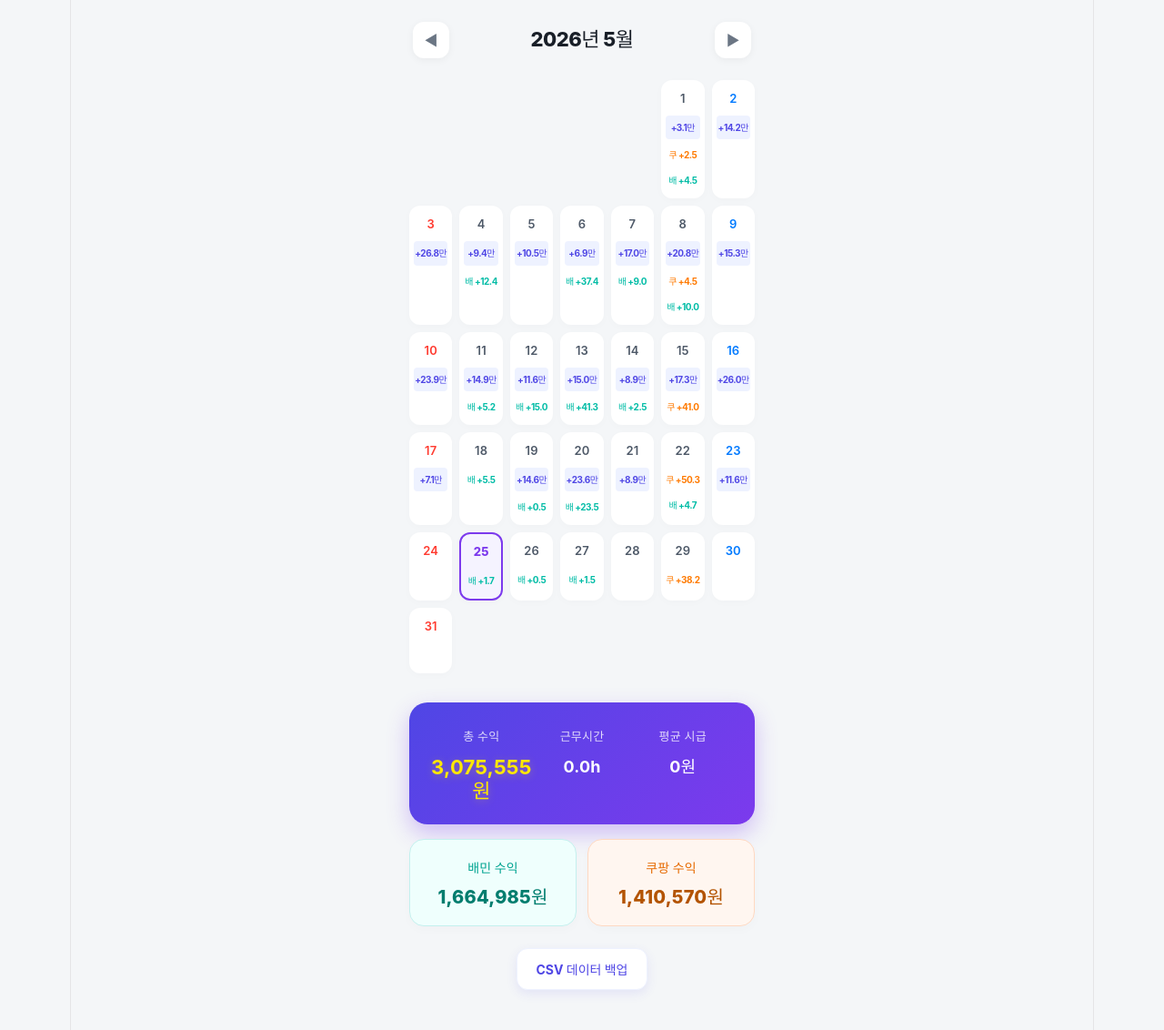
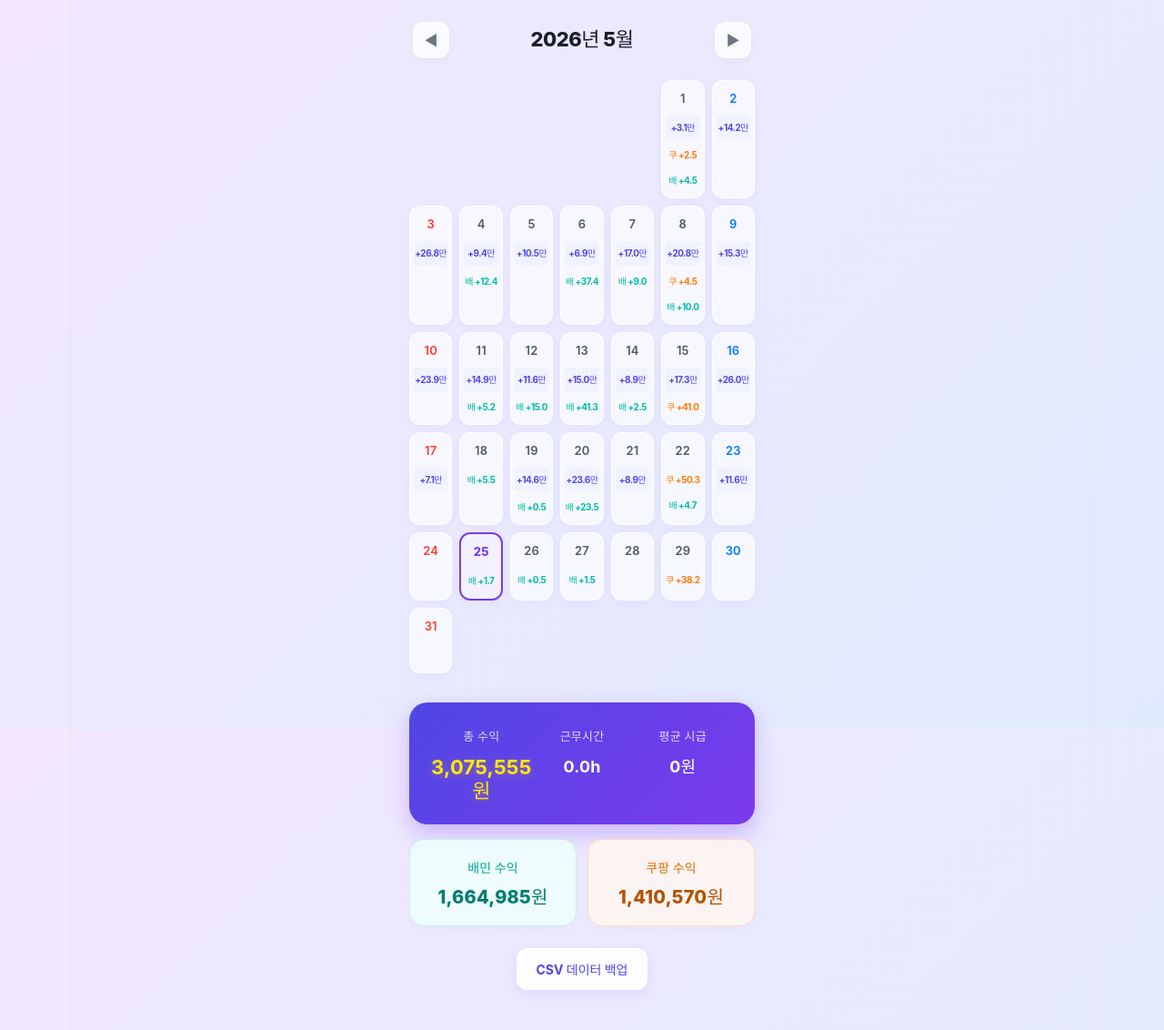
Before and after one commit to ovartang/gagebuddal, a React (Vite) app: page / in a window 1280 px wide. Shown: the top 1132 px of the page at 91% size. Built offline with nearby package versions, Linux system fonts and the light colour scheme; a web font is replaced by a local one.

Commit message:
Update App.css

```diff
--- a/src/App.css
+++ b/src/App.css
@@ -8,7 +8,9 @@
 body {
   margin: 0;
   padding: 0;
-  background: #F4F6F8; /* 살짝 쿨톤이 도는 밝은 배경 */
+  /* 밋밋한 회색을 지우고, 은은하고 화사한 파스텔 그래디언트 적용 */
+  background: linear-gradient(135deg, #F3E8FF 0%, #E0EAFF 100%);
+  background-attachment: fixed; /* 스크롤해도 배경색 고정 */
   color: #333D4B;
   overflow-x: hidden;
 }
@@ -41,22 +43,23 @@ body {
 .nav-btn {
   width: 40px;
   height: 40px;
-  background: #FFFFFF;
+  background: rgba(255, 255, 255, 0.8); /* 반투명 */
+  backdrop-filter: blur(8px);
   color: #6B7684;
   border-radius: 12px;
-  border: none;
+  border: 1px solid rgba(255, 255, 255, 0.6);
   font-size: 16px;
   cursor: pointer;
-  box-shadow: 0 2px 8px rgba(0, 0, 0, 0.05);
+  box-shadow: 0 4px 10px rgba(0, 0, 0, 0.03);
   transition: all 0.2s ease;
 }
 
 .nav-btn:hover {
   color: #4F46E5;
+  background: #FFFFFF;
 }
 
 .nav-btn:active {
-  background: #F2F4F6;
   transform: scale(0.95);
 }
 
@@ -68,17 +71,24 @@ body {
   margin-bottom: 32px;
 }
 
+/* 밋밋한 흰색을 빼고, 유리 질감(Glassmorphism) 적용 */
 .day {
-  background: #FFFFFF;
+  background: rgba(255, 255, 255, 0.65); /* 반투명한 흰색 */
+  backdrop-filter: blur(12px); /* 뒤에 있는 배경색을 예쁘게 번지게 함 */
+  -webkit-backdrop-filter: blur(12px);
+  border: 1px solid rgba(255, 255, 255, 0.8); /* 빛을 받는 듯한 테두리 */
   border-radius: 12px;
   padding: 6px 4px;
   min-height: 72px;
-  box-shadow: 0 2px 10px rgba(0, 0, 0, 0.02);
+  box-shadow: 0 4px 12px rgba(124, 58, 237, 0.04); /* 아주 은은한 보랏빛 그림자 */
   display: flex;
   flex-direction: column;
   cursor: pointer;
-  transition: transform 0.1s ease, box-shadow 0.1s ease;
-  border: 1px solid transparent;
+  transition: transform 0.1s ease, background 0.2s ease;
+}
+
+.day:hover {
+  background: rgba(255, 255, 255, 0.9);
 }
 
 .day:active {
@@ -88,6 +98,8 @@ body {
 
 .day.empty {
   background: transparent;
+  backdrop-filter: none;
+  border: none;
   box-shadow: none;
   pointer-events: none;
 }
@@ -95,7 +107,7 @@ body {
 /* 오늘 날짜 화려하게 강조 */
 .day.today {
   border: 2px solid #7C3AED;
-  background: #F5F3FF;
+  background: rgba(245, 243, 255, 0.8);
 }
 
 .day.today .date {
@@ -123,7 +135,7 @@ body {
   letter-spacing: -0.5px;
 }
 
-.income-total { color: #4F46E5; background: #EEF2FF; border-radius: 4px; margin-bottom: 2px;}
+.income-total { color: #4F46E5; background: rgba(238, 242, 255, 0.8); border-radius: 4px; margin-bottom: 2px;}
 .income-coupang { color: #FF7A00; }
 .income-baemin { color: #00BCA6; }
 
@@ -134,7 +146,7 @@ body {
   padding: 24px;
   display: flex;
   justify-content: space-between;
-  box-shadow: 0 10px 25px rgba(124, 58, 237, 0.3); /* 카드의 빛 번짐 효과 */
+  box-shadow: 0 10px 25px rgba(124, 58, 237, 0.3);
   margin-bottom: 16px;
   color: white;
 }
@@ -183,17 +195,17 @@ body {
   box-shadow: 0 4px 12px rgba(0, 0, 0, 0.02);
 }
 
-/* 배민 카드 컬러 화사하게 */
 .baemin-card {
-  background: #EFFFFD;
+  background: rgba(239, 255, 253, 0.85);
+  backdrop-filter: blur(8px);
   border: 1px solid #C4F0EE;
 }
 .baemin-card .delivery-title { color: #00A390; }
 .baemin-card .delivery-money { color: #007D6E; }
 
-/* 쿠팡 카드 컬러 화사하게 */
 .coupang-card {
-  background: #FFF6F0;
+  background: rgba(255, 246, 240, 0.85);
+  backdrop-filter: blur(8px);
   border: 1px solid #FFD9C2;
 }
 .coupang-card .delivery-title { color: #E66A00; }
@@ -217,9 +229,10 @@ body {
 }
 
 .backup-btn {
-  background: #FFFFFF;
+  background: rgba(255, 255, 255, 0.9);
+  backdrop-filter: blur(8px);
   color: #4F46E5;
-  border: 1px solid #EEF2FF;
+  border: 1px solid rgba(255, 255, 255, 0.8);
   padding: 12px 20px;
   font-size: 14px;
   font-weight: 700;
@@ -230,7 +243,6 @@ body {
 }
 
 .backup-btn:active {
-  background: #EEF2FF;
   transform: translateY(2px);
 }
 
@@ -239,7 +251,7 @@ body {
   position: fixed;
   top: 0; left: 0;
   width: 100vw; height: 100vh;
-  background: rgba(15, 23, 42, 0.6); /* 더 고급스럽고 진한 블러 느낌 */
+  background: rgba(15, 23, 42, 0.6);
   backdrop-filter: blur(4px);
   display: flex; justify-content: center; align-items: flex-end;
   z-index: 1000;
@@ -298,97 +310,3 @@ body {
 
 .radio-label {
   flex: 1;
-  display: flex;
-  justify-content: center;
-  align-items: center;
-  padding: 14px;
-  background: #F4F6F8;
-  border-radius: 12px;
-  font-weight: 700;
-  color: #8B95A1;
-  cursor: pointer;
-  transition: all 0.2s ease;
-  border: 2px solid transparent;
-}
-
-.radio-label input[type="radio"] {
-  display: none;
-}
-
-/* 라디오 버튼 선택 시 화려한 활성화 상태 */
-.radio-label:has(input[value="쿠팡"]:checked) {
-  background: #FFF6F0;
-  color: #FF7A00;
-  border: 2px solid #FF7A00;
-}
-
-.radio-label:has(input[value="배민"]:checked) {
-  background: #EFFFFD;
-  color: #00BCA6;
-  border: 2px solid #00BCA6;
-}
-
-/* 저장 버튼들 그래디언트 */
-.save-btn {
-  background: linear-gradient(135deg, #4F46E5 0%, #7C3AED 100%);
-  color: white;
-  border: none;
-  border-radius: 12px;
-  padding: 16px;
-  font-size: 16px;
-  font-weight: 700;
-  cursor: pointer;
-  margin-bottom: 24px;
-  box-shadow: 0 4px 15px rgba(124, 58, 237, 0.3);
-  transition: transform 0.1s;
-}
-
-.save-btn:active {
-  transform: scale(0.98);
-}
-
-.close-btn {
-  background: #F4F6F8;
-  color: #4E5968;
-  border: none;
-  border-radius: 12px;
-  padding: 16px;
-  font-size: 16px;
-  font-weight: 700;
-  cursor: pointer;
-}
-
-/* 모달 내 리스트 */
-.item-list {
-  max-height: 180px;
-  overflow-y: auto;
-  margin-bottom: 20px;
-}
-
-.item {
-  display: flex;
-  justify-content: space-between;
-  align-items: center;
-  padding: 16px 8px;
-  border-bottom: 1px solid #F4F6F8;
-  font-size: 15px;
-  font-weight: 600;
-  color: #333D4B;
-}
-
-.del-btn {
-  width: 30px;
-  height: 30px;
-  background: #FFF0F0;
-  color: #FF3B30;
-  border: none;
-  border-radius: 8px;
-  font-size: 14px;
-  font-weight: bold;
-  cursor: pointer;
-  transition: 0.2s;
-}
-
-.del-btn:hover {
-  background: #FFE5E5;
-}
```
